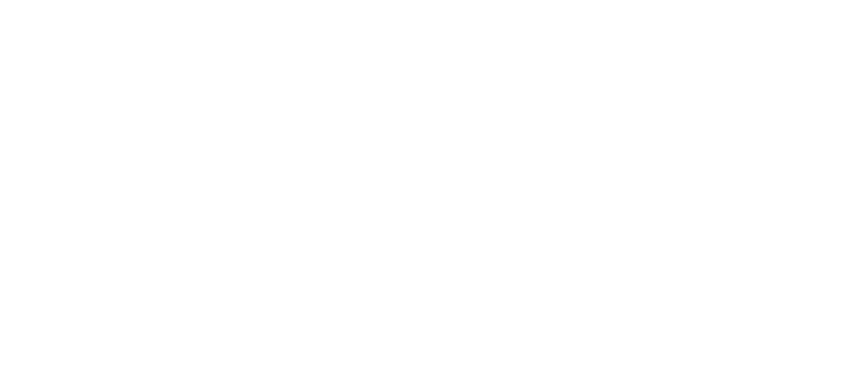
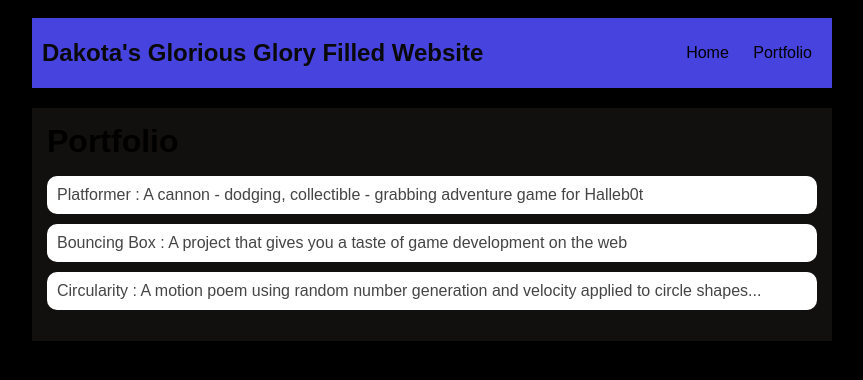
Before and after one commit to DakotaSpell27/DakotaSpell27.github.io, a plain HTML site: page portfolio.html in a window 1280 px wide. Shown: the whole page, without its empty margins (208-1071 px from the left). Drawn offline with Linux system fonts and the light colour scheme.

Commit message:
add portfolio.html file

```diff
--- a/portfolio.html
+++ b/portfolio.html
@@ -0,0 +1,33 @@
+<!DOCTYPE HTML>
+<html>
+    <head>
+        <title>="Dakota's Glorious Glory filled Website"</title>
+        <link rel="stylesheet" href="style.css"></link>
+    </head>
+
+    <body>
+      <div id="all-contents">
+        <nav>
+          <h1>Dakota's Glorious Glory Filled Website</h1>
+          <ul id="nav-ul">
+              <li class="nav-li">
+                  <a class="nav-a" href="index.html">Home</a>
+              </li>
+              <li class="nav-li">
+                  <a class="nav-a" href="portfolio.html">Portfolio</a>
+              </li>
+          </ul>
+      </nav>
+     <main>
+      <div class="content">
+        <h1>Portfolio</h1>
+        <ul id="portfolio">
+          <li><a href="projects/platformer/">Platformer : A cannon - dodging, collectible - grabbing adventure game for Halleb0t</a></li>
+          <li><a href="projects/bouncing-box/">Bouncing Box : A project that gives you a taste of game development on the web </a></li>
+          <li><a href="projects/circularity/">Circularity : A motion poem using random number generation and velocity applied to circle shapes...</a></li>
+        </ul>
+      </div>
+     </main>
+      </div>
+    </body>
+</html>
--- a/style.css
+++ b/style.css
@@ -55,9 +55,34 @@ main {
 
 /* portfolio styles */
 #interests {
-    border: 4px silver ridge;
+    border: 4px rgb(221, 213, 213) ridge;
     padding: 8px;
 }
 h2, h3 {
     margin: 0px;
 }
+  /* portfolio styles */
+  .content h1 {
+    color: rgb(0, 0, 0);
+}
+
+#portfolio {
+    list-style-type: none;
+    padding-left: 0;
+}
+
+#portfolio li {
+    background: #fff;
+    padding: 10px;
+    border-radius: 10px;
+    margin-bottom: 10px;
+}
+
+#portfolio li:hover {
+    background: #eee;
+}
+
+#portfolio a {
+    text-decoration: none;
+    color: #454545;
+}
```
Also changed, not shown: index.html (+5 -6 lines).
